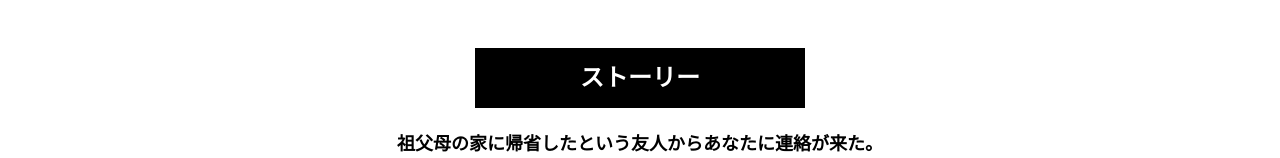
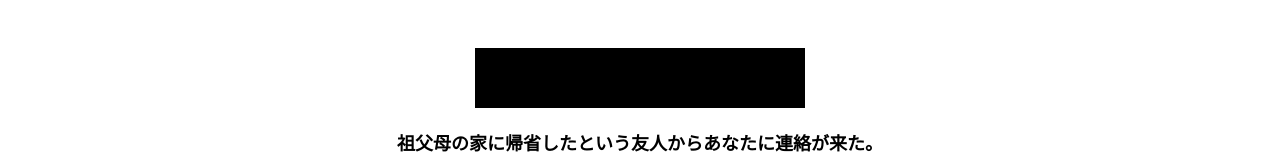
Before and after one commit to banana-ringo928/Alfa-otha-test2, a plain HTML site: page index.html in a window 1280 px wide. Shown: the part 543-701 px from the top of the page. Drawn offline with Linux system fonts and the light colour scheme.

Commit message:
Update index.html

```diff
--- a/index.html
+++ b/index.html
@@ -27,7 +27,7 @@
     <!-- タイトルエリア　ここまで -->
     <section class="section section--story">
       <div class="container">
-        <h2 class="section-title section-title--keycolor section-title--story"><font color = "white">ストーリー</h2>
+        <h2 class="section-title section-title--keycolor section-title--story">ストーリー</h2>
         <div class="story">
           <p class="text-center">  <font color = "#000000"> 祖父母の家に帰省したという友人からあなたに連絡が来た。<br>
             「すべての謎を解いた時、扉は開かれる」というメッセージと奇妙な文章がスクリーンに表示され、<br>
```
